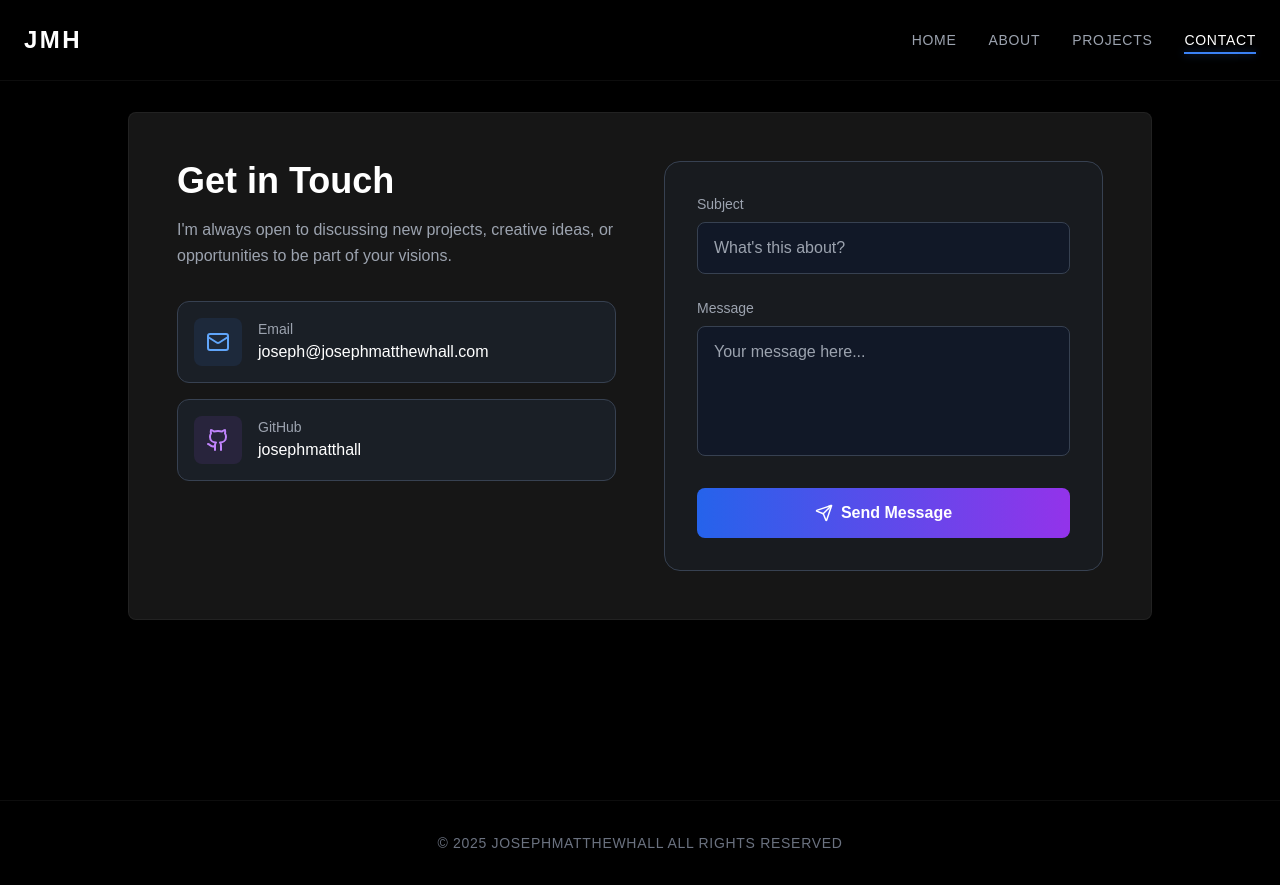
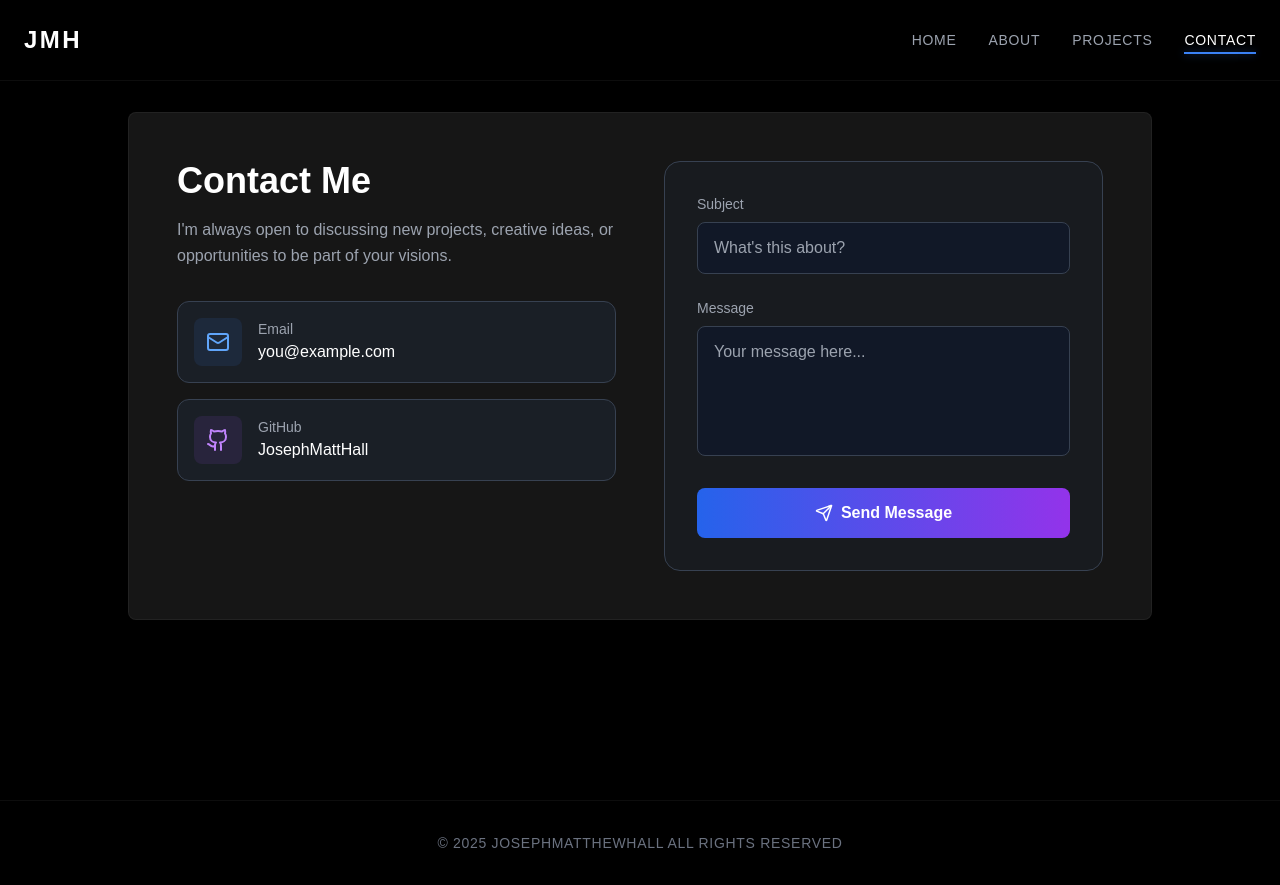
Before and after one commit to JosephMattHall/jmh, a Next.js app: page /contact in a window 1280 px wide. Built offline with nearby package versions, Linux system fonts and the light colour scheme.

Commit message:
changed to using a file for content

```diff
--- a/app/about/page.tsx
+++ b/app/about/page.tsx
@@ -1,18 +1,15 @@
 import React from 'react';
-import { getSiteContent } from '@/lib/siteContent';
+import { siteContent } from "@/lib/siteContent";
 import AboutContent from '@/components/AboutContent';
 
 export const dynamic = "force-dynamic";
 
 const AboutPage = async () => {
-  const siteContent = await getSiteContent('about');
 
-  const defaultContent = `
-    <p>My passion lies in most anything hardware and/or software, bridging the gap between physical constraints and digital possibilities.</p>
-    <p>Im a customer service consultant at Americas largest and oldest tellecommunications company as a day job, and inbetween that and raising a young family I spend time making generally pointless things.</p>
-  `;
 
-  return <AboutContent content={siteContent?.content || defaultContent} />;
+
+
+  return <AboutContent content={siteContent.about} />;
 };
 
 export default AboutPage;
--- a/app/contact/page.tsx
+++ b/app/contact/page.tsx
@@ -3,6 +3,8 @@ import React, { useState } from 'react'
 import { motion, Variants } from 'framer-motion'
 import PageLayout from '@/components/PageLayout'
 import { Send, Mail, Github } from 'lucide-react'
+
+import { siteContent } from "@/lib/siteContent"
 
 export default function ContactPage() {
   const [subject, setSubject] = useState('')
@@ -47,9 +49,9 @@ export default function ContactPage() {
           className="space-y-8"
         >
           <div>
-            <h1 className="text-4xl font-bold text-white mb-4">Get in Touch</h1>
+            <h1 className="text-4xl font-bold text-white mb-4">{siteContent.contact.headline}</h1>
             <p className="text-gray-400 leading-relaxed">
-              I'm always open to discussing new projects, creative ideas, or opportunities to be part of your visions.
+              {siteContent.contact.body}
             </p>
           </div>
 
@@ -63,12 +65,12 @@ export default function ContactPage() {
               </div>
               <div className="ml-4">
                 <h3 className="text-sm font-medium text-gray-400">Email</h3>
-                <p className="text-white font-medium">joseph@josephmatthewhall.com</p>
+                <p className="text-white font-medium">{siteContent.email}</p>
               </div>
             </a>
 
             <a
-              href="https://github.com/josephmatthall"
+              href={siteContent.github.url}
               target="_blank"
               rel="noopener noreferrer"
               className="flex items-center p-4 bg-gray-800/50 border border-gray-700 rounded-xl hover:bg-gray-800 hover:border-purple-500/50 transition-all group"
@@ -78,7 +80,7 @@ export default function ContactPage() {
               </div>
               <div className="ml-4">
                 <h3 className="text-sm font-medium text-gray-400">GitHub</h3>
-                <p className="text-white font-medium">josephmatthall</p>
+                <p className="text-white font-medium">{siteContent.github.username}</p>
               </div>
             </a>
           </div>
--- a/app/page.tsx
+++ b/app/page.tsx
@@ -6,14 +6,14 @@ import LatestUpdates from '@/components/LatestUpdates'
 import Link from 'next/link'
 import { ArrowRight } from 'lucide-react'
 
-import { getSiteContent } from '@/lib/siteContent'
+import { siteContent } from "@/lib/siteContent"
 
 export const dynamic = "force-dynamic";
 
 export default async function HomePage() {
   const projects = await getProjects();
   const latestProject = projects.length > 0 ? projects[0] : null;
-  const heroContent = await getSiteContent('home_hero');
+  const heroContent = siteContent.hero;
 
   // Serialize timestamps for latestProject
   const serializedLatestProject = latestProject ? {
--- a/lib/siteContent.ts
+++ b/lib/siteContent.ts
@@ -1,29 +1,31 @@
-import { db } from "./firestore";
-import {
-    doc,
-    getDoc,
-    setDoc,
-    Timestamp
-} from "firebase/firestore";
-import { SiteContent } from "@/types/siteContent";
-
-const COLLECTION_NAME = "site_content";
-
-export const getSiteContent = async (id: string): Promise<SiteContent | null> => {
-    const docRef = doc(db, COLLECTION_NAME, id);
-    const docSnap = await getDoc(docRef);
-
-    if (docSnap.exists()) {
-        return { id: docSnap.id, ...docSnap.data() } as SiteContent;
-    } else {
-        return null;
-    }
+export type SiteContent = {
+  name: string;
+  email?: string;
+  phone?: string;
+  github?: string;
+  hero: {
+    headline: string;
+    body: string;
+  };
+  about: string;
 };
 
-export const updateSiteContent = async (id: string, content: string) => {
-    const docRef = doc(db, COLLECTION_NAME, id);
-    await setDoc(docRef, {
-        content,
-        updated_at: Timestamp.now()
-    }, { merge: true });
+export const siteContent: SiteContent = {
+  name: "Joseph Hall",
+  email: "you@example.com",
+  phone: "(555) 555-5555",
+  github: {
+    url: "https://github.com/JosephMattHall",
+    username: "JosephMattHall",
+    },
+  hero: {
+    headline: "Build. Learn. Improve.",
+    body: "I work on small apps, hardware projects, and 3D printed designs — a steady roll of experiments and improvements.",
+  },
+  contact: {
+    headline: "Contact Me",
+    body: "I'm always open to discussing new projects, creative ideas, or opportunities to be part of your visions.",
+  },
+  about:
+    "My name is Joseph Hall. I create small applications, prototypes, and tech-focused projects, focusing on practical solutions. I enjoy problem-solving, learning new tools, and steadily improving my work. This site highlights the projects I’m building and the ideas I’m developing along the way.",
 };
```
Also changed, not shown: lib/firestore.ts (+7 -6 lines), 1 other file (tests, documents, lock files or other folders).
